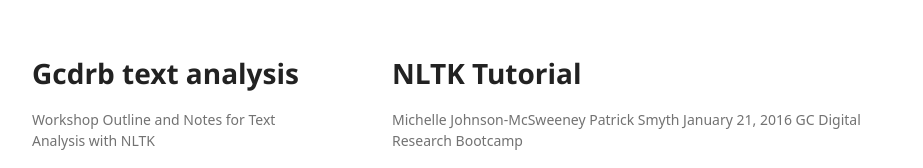
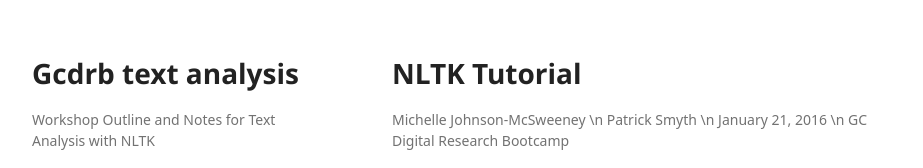
Before and after one commit to GCDigitalFellows/Text_Analysis, a plain HTML site: page index.html in a window 1280 px wide. Shown: the top 168 px of the page, without its empty margins (178-1101 px from the left). Drawn offline with Linux system fonts and the light colour scheme; a web font is replaced by a local one.

Commit message:
Update index.html

```diff
--- a/index.html
+++ b/index.html
@@ -31,9 +31,9 @@
         <h1>
 <a id="nltk-tutorial" class="anchor" href="#nltk-tutorial" aria-hidden="true"><span aria-hidden="true" class="octicon octicon-link"></span></a>NLTK Tutorial</h1>
 
-<p>Michelle Johnson-McSweeney
-Patrick Smyth
-January 21, 2016
+<p>Michelle Johnson-McSweeney \n
+Patrick Smyth \n
+January 21, 2016 \n
 GC Digital Research Bootcamp</p>
 
 <p>Many of the exercises are from the <a href="http://www.nltk.org/book/">NLTK Book</a>, which is a great introduction to text analysis</p>
```
